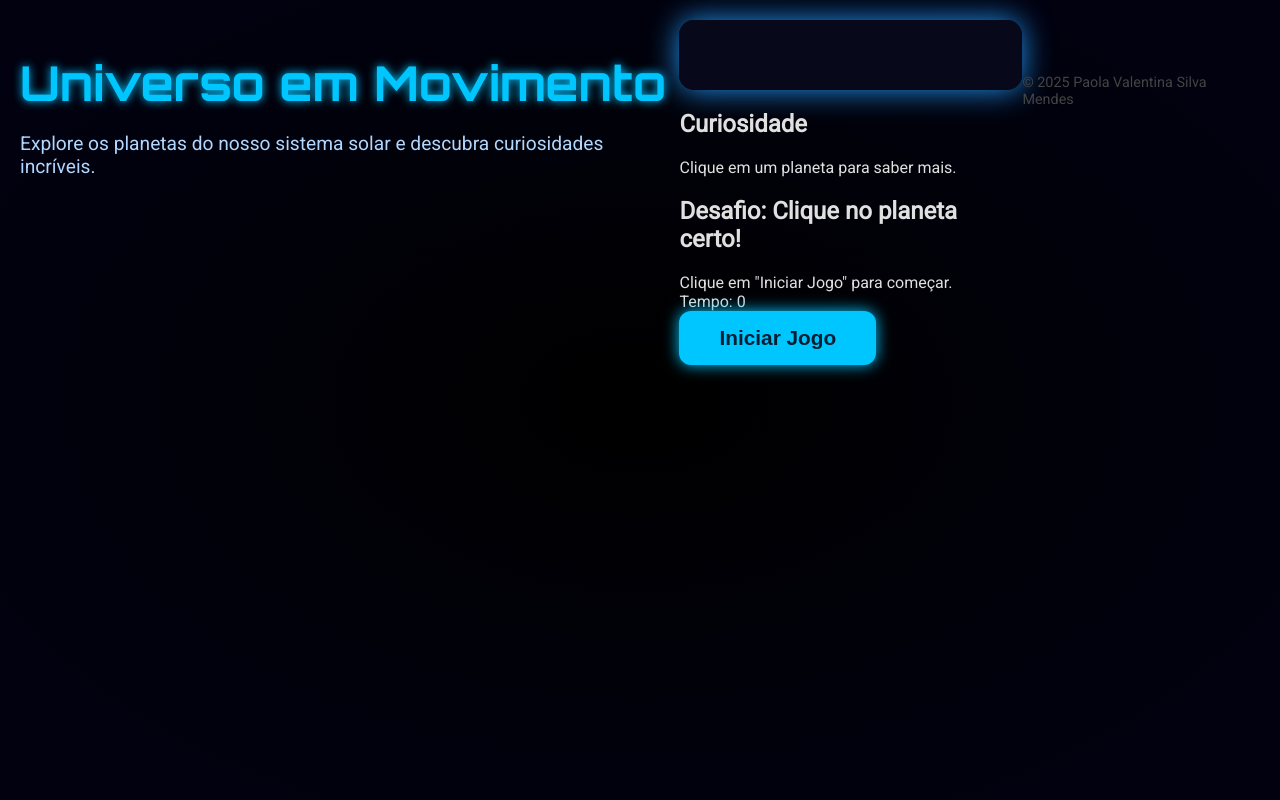
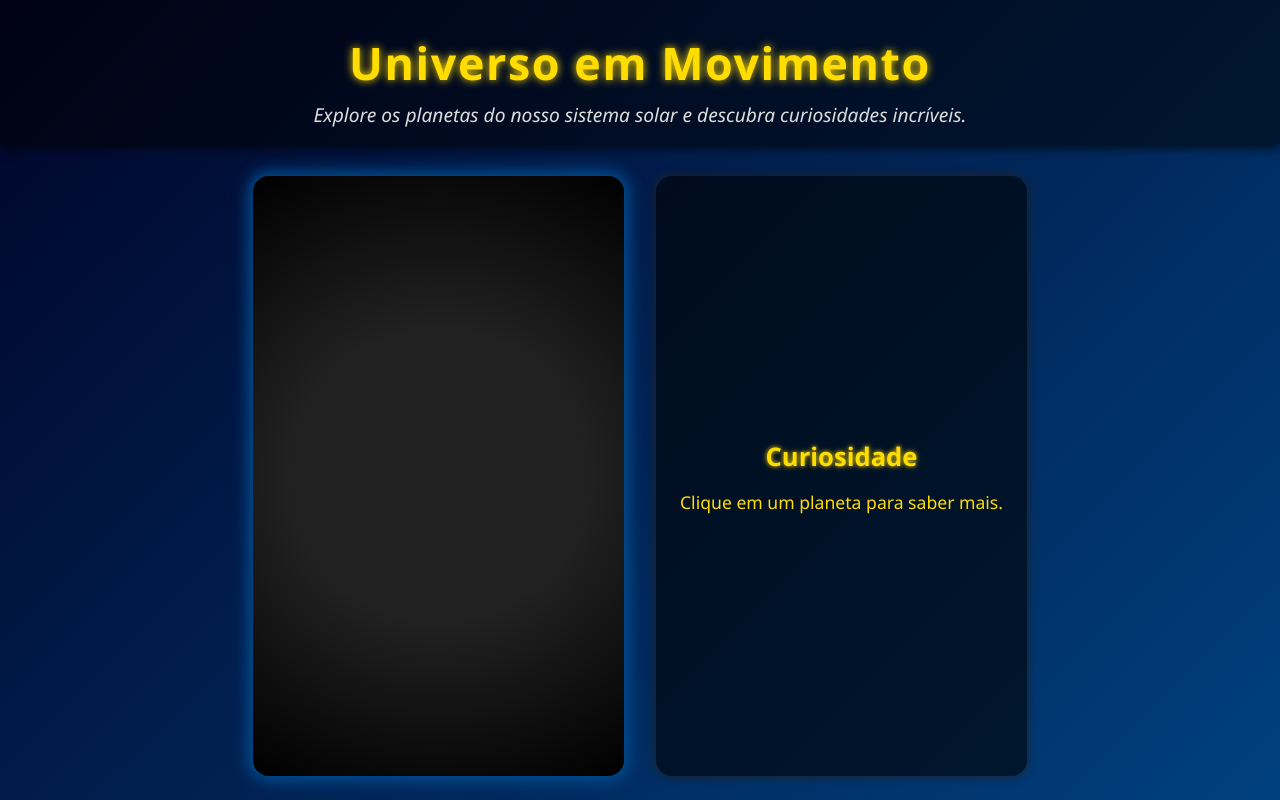
Before and after one commit to mendeszyy/Explorando-o-Universo, a plain HTML site: page index.html in a window 1280 px wide. Shown: the top 800 px of the page. Drawn offline with Linux system fonts and the light colour scheme.

Commit message:
Update style.css

```diff
--- a/style.css
+++ b/style.css
@@ -1,149 +1,213 @@
-@import url('https://fonts.googleapis.com/css2?family=Orbitron:wght@700&family=Roboto&display=swap');
-
+/* Reset básico */
 * {
-  box-sizing: border-box;
+  margin: 0; padding: 0; box-sizing: border-box;
+  font-family: 'Segoe UI', Tahoma, Geneva, Verdana, sans-serif;
 }
 
 body {
-  margin: 0;
-  background: radial-gradient(ellipse at center, #000 0%, #01010f 80%);
-  color: #e0e0e0;
-  font-family: 'Roboto', sans-serif;
+  background: linear-gradient(135deg, #000428, #004e92);
+  color: #eee;
+  min-height: 100vh;
   display: flex;
-  justify-content: center;
-  align-items: flex-start;
-  min-height: 100vh;
-  padding: 20px;
+  flex-direction: column;
+  justify-content: space-between;
 }
 
-#universe {
-  max-width: 900px;
-  width: 100%;
+header {
   text-align: center;
-  background: rgba(10, 10, 30, 0.85);
-  border-radius: 15px;
-  padding: 30px 20px 40px;
-  box-shadow: 0 0 30px #2196f3;
-  user-select: none;
+  padding: 2rem 1rem 1rem 1rem;
+  background: rgba(0,0,0,0.5);
+  box-shadow: 0 4px 10px rgba(0,0,0,0.7);
 }
 
 header h1 {
-  font-family: 'Orbitron', sans-serif;
-  font-size: 3rem;
-  color: #00c6ff;
-  text-shadow: 0 0 10px #00c6ff;
-  margin-bottom: 5px;
+  font-size: 2.8rem;
+  letter-spacing: 0.1rem;
+  margin-bottom: 0.5rem;
+  color: #ffdd00;
+  text-shadow: 0 0 8px #ffdd00;
 }
 
 header p {
   font-size: 1.2rem;
-  margin-bottom: 25px;
-  color: #b0d7ff;
+  color: #ddd;
+  font-style: italic;
 }
 
-.screen {
-  display: none;
-  animation: fadeIn 0.7s ease forwards;
+main#main-content {
+  flex-grow: 1;
+  display: grid;
+  grid-template-columns: 1fr 1fr;
+  gap: 2rem;
+  padding: 2rem;
+  max-width: 1200px;
+  margin: 0 auto;
 }
 
-.screen.active {
-  display: block;
+#universe {
+  background: radial-gradient(circle at center, #222 40%, #000 100%);
+  border-radius: 1rem;
+  position: relative;
+  height: 600px;
+  overflow: hidden;
+  box-shadow: 0 0 15px 5px #004e92;
 }
 
-button {
-  background: #00c6ff;
-  border: none;
-  border-radius: 12px;
-  color: #001f33;
-  font-weight: 700;
-  font-size: 1.3rem;
-  padding: 15px 40px;
+/* Planeta estilo */
+.planet {
+  position: absolute;
+  border-radius: 50%;
   cursor: pointer;
-  box-shadow: 0 0 15px #00c6ff;
-  transition: background 0.3s ease, color 0.3s ease;
+  box-shadow:
+    0 0 10px 3px rgba(255,255,255,0.2),
+    inset 0 0 15px rgba(255,255,255,0.3);
+  transition: transform 0.3s ease, box-shadow 0.3s ease;
 }
 
-button:hover, button:focus {
-  background: #0099cc;
-  outline: none;
+.planet:hover {
+  transform: scale(1.3);
+  box-shadow:
+    0 0 20px 8px #ffdd00,
+    inset 0 0 20px #ffdd00;
 }
 
-#planets-container {
+#info-panel {
+  background: rgba(0,0,0,0.6);
+  border-radius: 1rem;
+  padding: 1.5rem;
+  box-shadow: 0 0 10px #222;
+  color: #ffdd00;
+  font-size: 1.1rem;
+  min-height: 150px;
+  display: flex;
+  flex-direction: column;
+  justify-content: center;
+}
+
+#info-panel h2 {
+  margin-bottom: 1rem;
+  font-size: 1.6rem;
+  text-align: center;
+  color: #ffdd00;
+  text-shadow: 0 0 5px #ffdd00;
+}
+
+/* Game Section */
+
+#game-section {
+  grid-column: span 2;
+  margin-top: 2rem;
+  background: rgba(0,0,0,0.6);
+  border-radius: 1rem;
+  padding: 1.5rem;
+  max-width: 800px;
+  margin-left: auto;
+  margin-right: auto;
+  box-shadow: 0 0 15px #004e92;
+}
+
+#game-section h2 {
+  color: #ffdd00;
+  text-align: center;
+  margin-bottom: 1rem;
+  text-shadow: 0 0 6px #ffdd00;
+}
+
+#game-container {
+  display: flex;
+  flex-direction: column;
+  align-items: center;
+}
+
+#challenge-text {
+  font-size: 1.4rem;
+  margin-bottom: 1rem;
+  color: #eee;
+  min-height: 3rem;
+  text-align: center;
+}
+
+#planets-game {
   display: flex;
   flex-wrap: wrap;
+  gap: 1rem;
   justify-content: center;
-  gap: 18px;
-  margin-bottom: 25px;
+  margin-bottom: 1rem;
 }
 
-.planet {
+#planets-game .planet {
   width: 80px;
   height: 80px;
-  border-radius: 50%;
-  font-weight: 700;
-  color: white;
+  font-size: 0.8rem;
   display: flex;
   align-items: center;
   justify-content: center;
-  cursor: pointer;
-  box-shadow: 0 0 10px #222 inset;
-  font-size: 0.9rem;
-  text-shadow: 0 0 5px black;
-  transition: transform 0.3s ease, box-shadow 0.3s ease;
+  color: #111;
+  font-weight: bold;
   user-select: none;
+  box-shadow: 0 0 10px 2px rgba(0,0,0,0.25);
+  background-clip: padding-box;
+  transition: transform 0.2s ease;
 }
 
-.planet:hover {
+#planets-game .planet:hover {
   transform: scale(1.15);
-  box-shadow: 0 0 15px #00c6ff, 0 0 25px #00c6ff;
-  z-index: 10;
+  box-shadow: 0 0 15px 5px #ffdd00;
+  color: #000;
 }
 
-#game-info p {
-  margin: 8px 0;
-  font-size: 1.2rem;
+#game-feedback {
+  font-size: 1.3rem;
+  height: 2rem;
+  margin-bottom: 0.5rem;
+  font-weight: 600;
 }
 
-#challenge {
-  font-size: 1.5rem;
-  font-weight: 700;
-  color: #ffcc00;
-  text-shadow: 0 0 10px #ffaa00;
-  min-height: 2.5em;
+#game-timer {
+  font-size: 1.2rem;
+  margin-bottom: 1rem;
+  color: #ffdd00;
+  font-weight: bold;
 }
 
-#feedback {
-  min-height: 1.5em;
-  font-weight: 700;
+button#start-game-btn {
+  padding: 0.7rem 1.5rem;
   font-size: 1.2rem;
-  margin-top: 10px;
+  background: #ffdd00;
+  border: none;
+  border-radius: 1rem;
+  cursor: pointer;
+  color: #222;
+  font-weight: bold;
+  transition: background-color 0.3s ease;
+}
+
+button#start-game-btn:hover {
+  background: #e6c700;
 }
 
 footer {
-  margin-top: 40px;
+  background: #000;
+  padding: 1rem;
+  text-align: center;
   font-size: 0.9rem;
-  color: #444;
+  color: #777;
+  border-top: 1px solid #222;
+  margin-top: 2rem;
 }
 
-/* Planets Colors */
-.planet[data-name="Mercúrio"] { background: gray; }
-.planet[data-name="Vênus"] { background: goldenrod; }
-.planet[data-name="Terra"] { background: blue; }
-.planet[data-name="Marte"] { background: red; }
-.planet[data-name="Júpiter"] { background: orange; }
-.planet[data-name="Saturno"] { background: khaki; color: black; }
-.planet[data-name="Urano"] { background: lightblue; color: black; }
-.planet[data-name="Netuno"] { background: darkblue; }
+/* Responsivo */
 
-@keyframes fadeIn {
-  from {opacity: 0;}
-  to {opacity: 1;}
-}
-
-@media (max-width: 600px) {
-  .planet {
-    width: 60px;
-    height: 60px;
-    font-size: 0.75rem;
+@media (max-width: 900px) {
+  main#main-content {
+    grid-template-columns: 1fr;
+    padding: 1rem;
+  }
+  #universe {
+    height: 400px;
+    margin-bottom: 1rem;
+  }
+  #game-section {
+    max-width: 100%;
   }
 }
```
